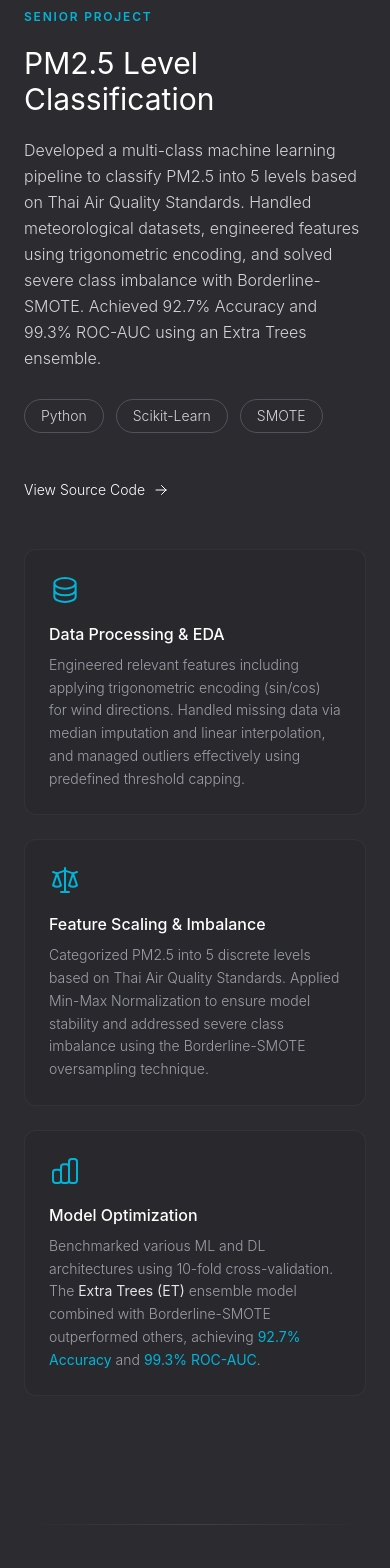
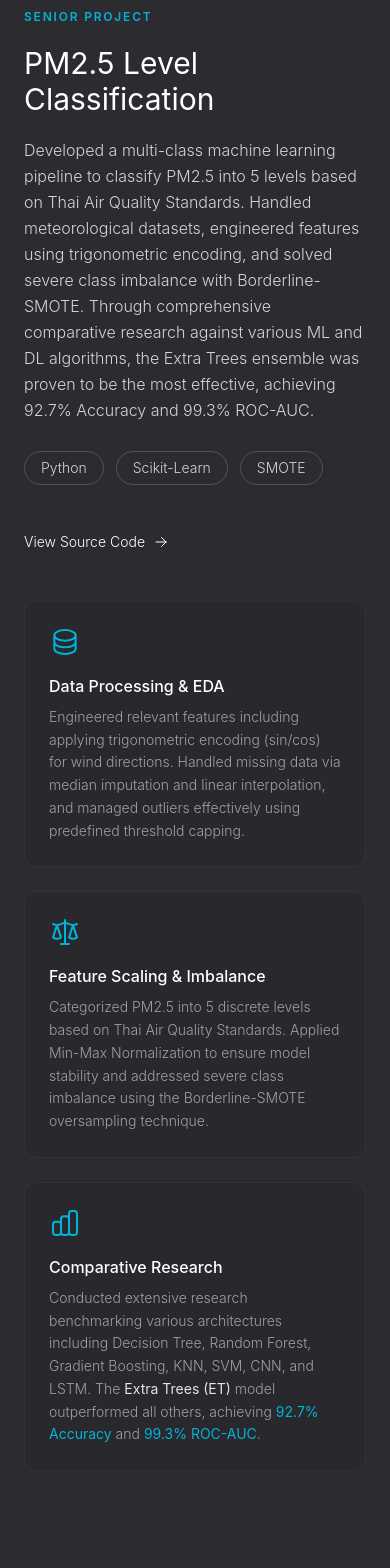
Before and after one commit to peerachetkns/My-Portfolio, a React (Vite) app: page / in a window 390 px wide. Shown: the part 4620-6188 px from the top of the page. Built offline with nearby package versions, Linux system fonts and the light colour scheme.

Commit message:
fix mobile responsive viewport meta tag

```diff
--- a/src/App.jsx
+++ b/src/App.jsx
@@ -261,7 +261,7 @@ function App() {
                   </div>
                   <h3 className="text-3xl font-normal text-white">PM2.5 Level Classification</h3>
                   <p className="text-zinc-300 leading-relaxed font-light text-base">
-                    Developed a multi-class machine learning pipeline to classify PM2.5 into 5 levels based on Thai Air Quality Standards. Handled meteorological datasets, engineered features using trigonometric encoding, and solved severe class imbalance with Borderline-SMOTE. Achieved 92.7% Accuracy and 99.3% ROC-AUC using an Extra Trees ensemble.
+                    Developed a multi-class machine learning pipeline to classify PM2.5 into 5 levels based on Thai Air Quality Standards. Handled meteorological datasets, engineered features using trigonometric encoding, and solved severe class imbalance with Borderline-SMOTE. Through comprehensive comparative research against various ML and DL algorithms, the Extra Trees ensemble was proven to be the most effective, achieving 92.7% Accuracy and 99.3% ROC-AUC.
                   </p>
 
                   {/* ปุ่ม Tag แบบขอบใส (Ghost Buttons) */}
@@ -309,9 +309,9 @@ function App() {
                   <div className="text-[#00b4d8] mb-4">
                     <svg className="w-8 h-8" fill="none" stroke="currentColor" viewBox="0 0 24 24"><path strokeLinecap="round" strokeLinejoin="round" strokeWidth="1.5" d="M9 19v-6a2 2 0 00-2-2H5a2 2 0 00-2 2v6a2 2 0 002 2h2a2 2 0 002-2zm0 0V9a2 2 0 012-2h2a2 2 0 012 2v10m-6 0a2 2 0 002 2h2a2 2 0 002-2m0 0V5a2 2 0 012-2h2a2 2 0 012 2v14a2 2 0 01-2 2h-2a2 2 0 01-2-2z"></path></svg>
                   </div>
-                  <h4 className="text-white font-medium mb-2">Model Optimization</h4>
+                  <h4 className="text-white font-medium mb-2">Comparative Research</h4>
                   <p className="text-zinc-400 text-sm font-light leading-relaxed">
-                    Benchmarked various ML and DL architectures using 10-fold cross-validation. The <strong className="text-zinc-200">Extra Trees (ET)</strong> ensemble model combined with Borderline-SMOTE outperformed others, achieving <strong className="text-[#00b4d8]">92.7% Accuracy</strong> and <strong className="text-[#00b4d8]">99.3% ROC-AUC</strong>.
+                    Conducted extensive research benchmarking various architectures including Decision Tree, Random Forest, Gradient Boosting, KNN, SVM, CNN, and LSTM. The <strong className="text-zinc-200">Extra Trees (ET)</strong> model outperformed all others, achieving <strong className="text-[#00b4d8]">92.7% Accuracy</strong> and <strong className="text-[#00b4d8]">99.3% ROC-AUC</strong>.
                   </p>
                 </div>
               </motion.div>
```
